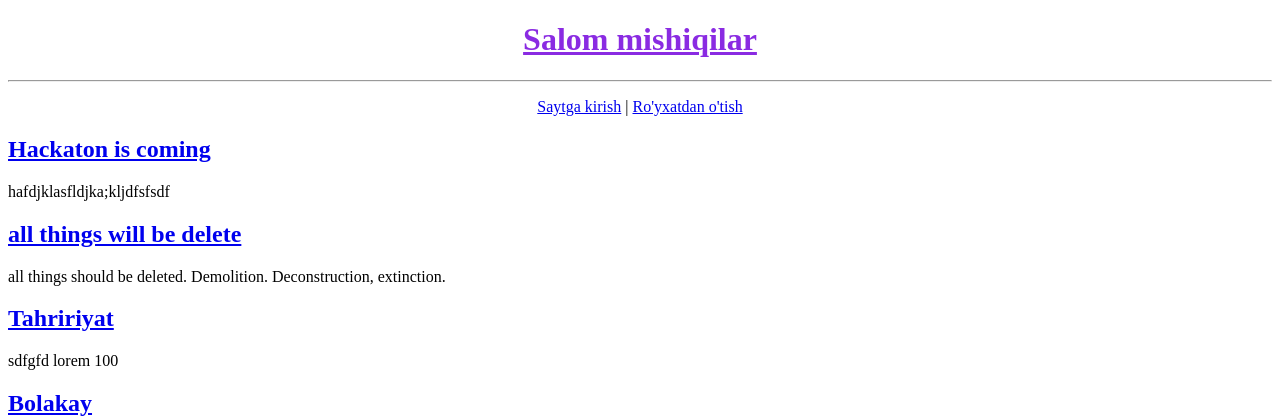
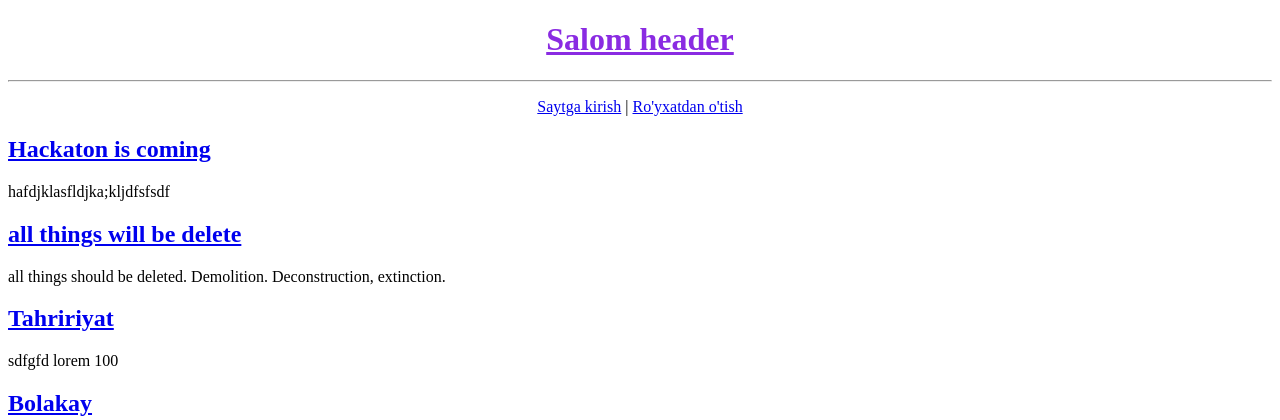
Before and after one commit to abdurrohmanalbatta/blog_01, a Django app: page / in a window 1280 px wide. Shown: the top 420 px of the page. Run offline with Django 5.2, Linux system fonts and the light colour scheme; data comes from the database, SQL or seed files in the repository.

Commit message:
change header

```diff
--- a/templates/base.html
+++ b/templates/base.html
@@ -8,7 +8,7 @@
 </head>
 <body>
 	<header style="text-align: center;">
-            <h1><a style="color: blueviolet; " href = "{% url 'home' %}">Salom mishiqilar</a></h1>
+            <h1><a style="color: blueviolet; " href = "{% url 'home' %}">Salom header</a></h1>
             <hr>
 	</header>
     {% if user.is_authenticated%}
```
